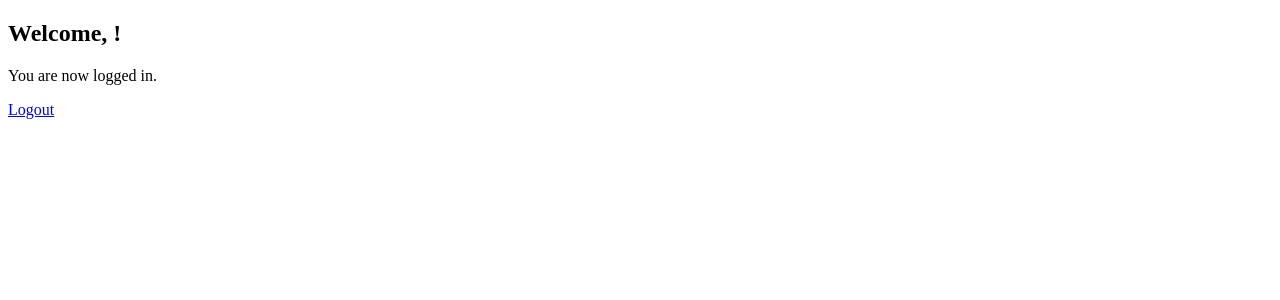
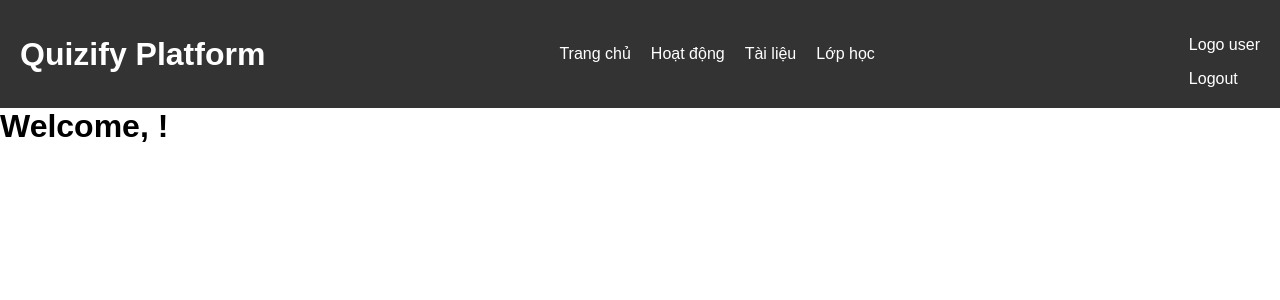
Before and after one commit to NguyenNgocThanhSang/IE221-project, a Django app: page /Quizify_Home/ in a window 1280 px wide. Shown: the top 300 px of the page. Run offline with Django 5.2, Linux system fonts and the light colour scheme.

Commit message:
something

```diff
--- a/Quizify_Home/templates/home.html
+++ b/Quizify_Home/templates/home.html
@@ -1,4 +1,4 @@
-<!-- home.html -->
+{% comment %} <!-- home.html -->
 <!DOCTYPE html>
 <html lang="en">
 <head>
@@ -11,4 +11,90 @@
     <p>You are now logged in.</p>
     <a href="{% url 'signin' %}">Logout</a>
 </body>
+</html> {% endcomment %}
+
+<!-- home.html -->
+<!DOCTYPE html>
+<html lang="en">
+<head>
+    <meta charset="UTF-8">
+    <meta name="viewport" content="width=device-width, initial-scale=1.0">
+    <title>Home</title>
+    <style>
+        /* styles.css */
+
+    /* Thiết lập các phần tử cơ bản */
+    body {
+        font-family: Arial, sans-serif;
+        margin: 0;
+        padding: 0;
+    }
+
+    header {
+        background-color: #333;
+        color: #fff;
+        padding: 20px;
+        display: flex;
+        justify-content: space-between;
+        align-items: center;
+    }
+
+    nav ul {
+        list-style-type: none;
+        margin: 0;
+        padding: 0;
+        display: flex;
+    }
+
+    nav ul li {
+        margin-right: 20px;
+    }
+
+    nav ul li a {
+        color: #fff;
+        text-decoration: none;
+        transition: color 0.3s ease;
+    }
+
+    nav ul li a:hover {
+        color: #ffc107;
+    }
+
+    .container {
+        width: 80%;
+        margin: auto;
+        padding: 20px;
+    }
+
+    /* Thiết lập các phần tử cụ thể */
+    h1 {
+        margin: 0;
+    }
+
+    a {
+        text-decoration: none;
+        color: inherit;
+    }
+    </style>
+</head>
+<body>
+    <header>
+        <h1>Quizify Platform</h1>
+        <nav>
+            <ul>
+                <li><a href="#">Trang chủ</a></li>
+                <li><a href="#">Hoạt động</a></li>
+                <li><a href="#">Tài liệu</a></li>
+                <li><a href="#">Lớp học</a></li>
+            </ul>
+        </nav>
+        <div>
+            {% comment %} <p>Welcome, {{ user.username }}!</p> {% endcomment %}
+            <p>Logo user</p>
+            <a href="{% url 'signin' %}">Logout</a>
+        </div>
+    </header>
+    <h1>Welcome, {{ user.username }}!</h1>
+    <!-- Phần nội dung chính của trang web ở đây -->
+</body>
 </html>
```
Also changed, not shown: db.sqlite3.
